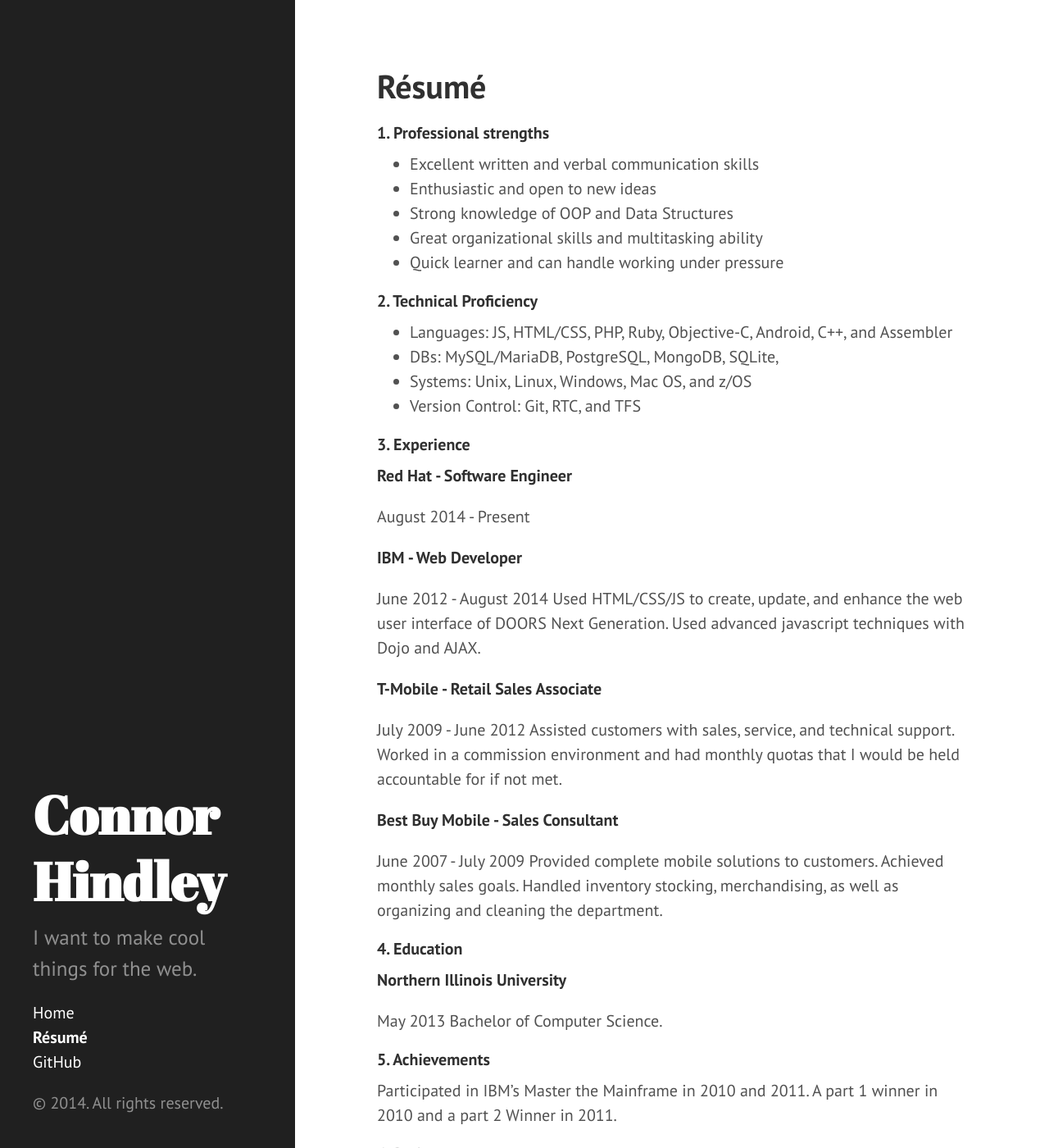
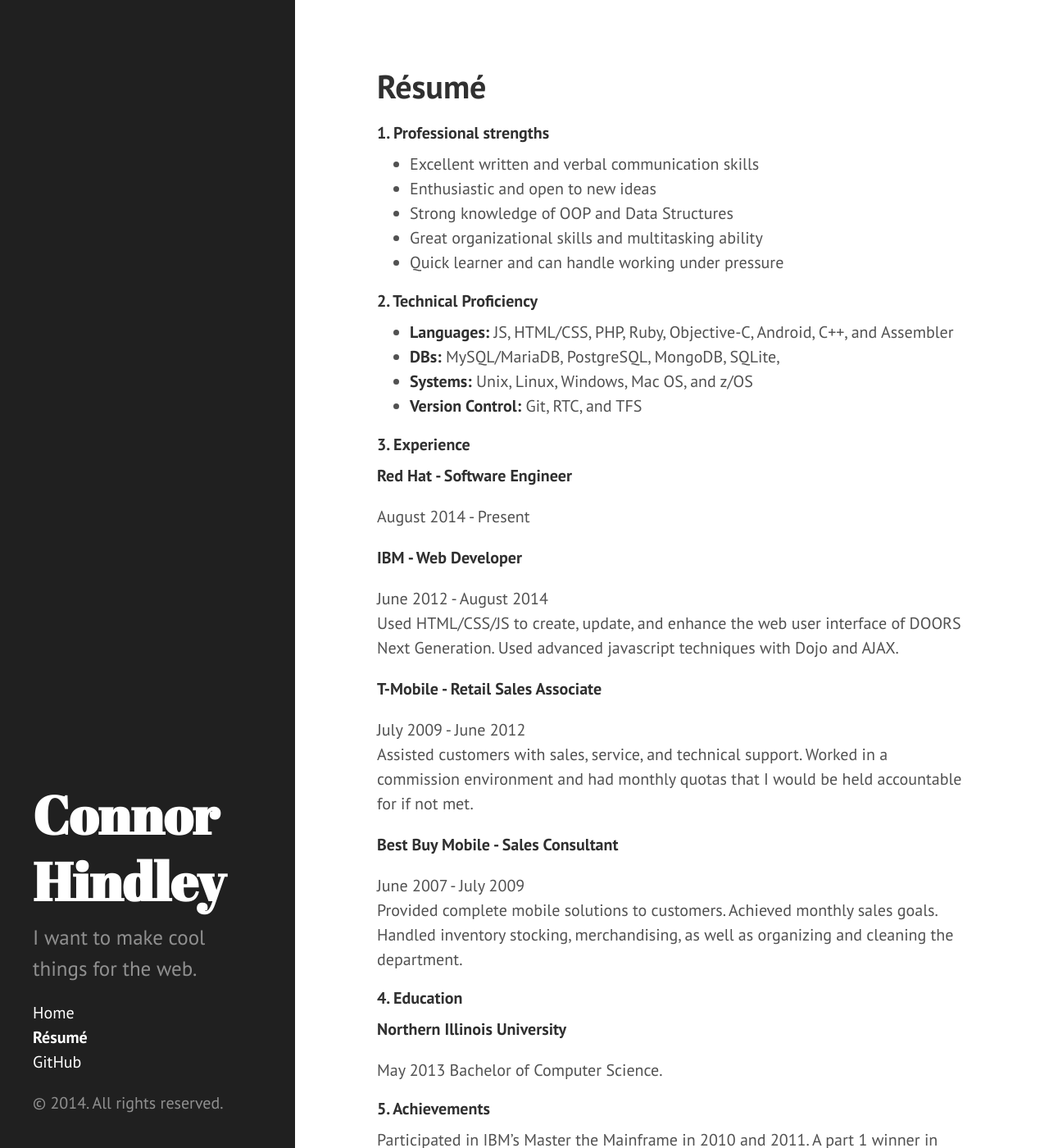
Before and after one commit to connyay/connyay.github.io, a Jekyll site: the page built from resume.md, in a window 1280 px wide and 1400 px high. Shown: the whole window at 82% size. Built offline with Jekyll 4.4.1, drawn with Linux system fonts in a browser that asks for light colours; Markdown is read by kramdown in place of the engine named in the settings; part of the change alters nothing that is shown.

```diff
--- a/resume.md
+++ b/resume.md
@@ -13,10 +13,10 @@ title: Résumé
 
 #### 2. Technical Proficiency
 
-- Languages: JS, HTML/CSS, PHP, Ruby, Objective-C, Android, C++, and Assembler
-- DBs: MySQL/MariaDB, PostgreSQL, MongoDB, SQLite,
-- Systems: Unix, Linux, Windows, Mac OS, and z/OS
-- Version Control: Git, RTC, and TFS
+- **Languages:** JS, HTML/CSS, PHP, Ruby, Objective-C, Android, C++, and Assembler
+- **DBs:** MySQL/MariaDB, PostgreSQL, MongoDB, SQLite,
+- **Systems:** Unix, Linux, Windows, Mac OS, and z/OS
+- **Version Control:** Git, RTC, and TFS
 
 #### 3. Experience
 
```
